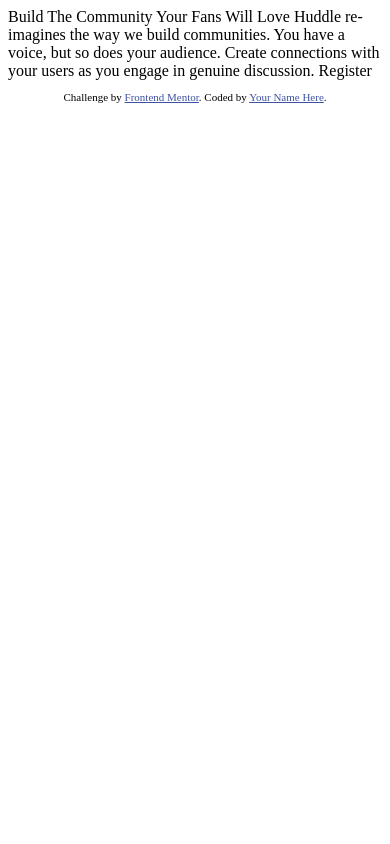
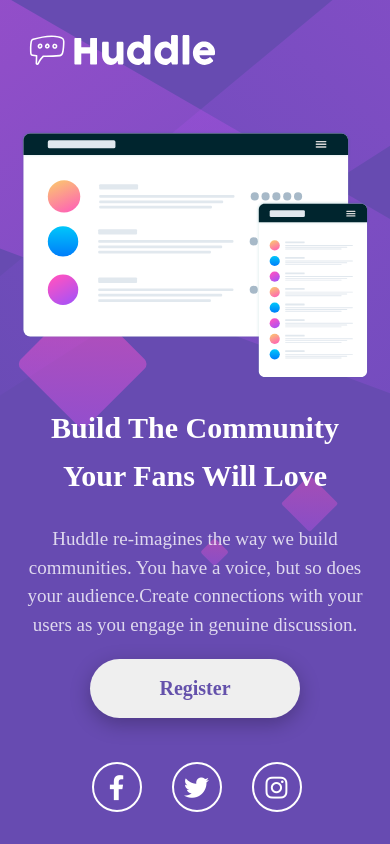
Before and after one commit to Abdullah-Aboalm/challenge-12, a plain HTML site: page index.html in a window 390 px wide. Drawn offline with Linux system fonts and the light colour scheme.

Commit message:
upload files

```diff
--- a/index.html
+++ b/index.html
@@ -5,6 +5,9 @@
   <meta name="viewport" content="width=device-width, initial-scale=1.0"> <!-- displays site properly based on user's device -->
 
   <link rel="icon" type="image/png" sizes="32x32" href="./images/favicon-32x32.png">
+  <link rel="stylesheet" href="normalize.css">
+  <link rel="stylesheet" href="style.css">
+  <link rel="stylesheet" href="https://cdnjs.cloudflare.com/ajax/libs/font-awesome/6.4.2/css/all.min.css" integrity="sha512-z3gLpd7yknf1YoNbCzqRKc4qyor8gaKU1qmn+CShxbuBusANI9QpRohGBreCFkKxLhei6S9CQXFEbbKuqLg0DA==" crossorigin="anonymous" referrerpolicy="no-referrer" />
 
   <title>Frontend Mentor | Huddle landing page with single introductory section</title>
 
@@ -15,19 +18,39 @@
   </style>
 </head>
 <body>
-
-  Build The Community Your Fans Will Love
-
-  Huddle re-imagines the way we build communities. You have a voice, but so does your audience.
-  Create connections with your users as you engage in genuine discussion.
-
-  Register
-
-  <footer>
+  <div class="container">
+    <div class="logo">
+      <img src="./images/logo.svg" alt="logo">
+    </div>
+    <div class="content">
+      <div class="image">
+        <img src="./images/illustration-mockups.svg" alt="">
+      </div>
+      <div class="des">
+        <h1>Build The Community Your Fans Will Love</h1>
+        <p>Huddle re-imagines the way we build communities. You have a voice, but so does your audience.Create connections with your users as you engage in genuine discussion.</p>
+        <button>Register</button>
+      </div>
+    </div>
+    <div class="social">
+      <div class="links">
+        <div class="face">
+          <i class="fa-brands fa-facebook-f"></i>
+        </div>
+        <div class="x">
+          <i class="fa-brands fa-twitter"></i>
+        </div>
+        <div class="ins">
+          <i class="fa-brands fa-instagram"></i>
+        </div>
+      </div>
+    </div>
+  </div>
+  <!-- <footer>
     <p class="attribution">
       Challenge by <a href="https://www.frontendmentor.io?ref=challenge" target="_blank">Frontend Mentor</a>.
       Coded by <a href="#">Your Name Here</a>.
     </p>
-  </footer>
+  </footer> -->
 </body>
 </html>
--- a/style.css
+++ b/style.css
@@ -0,0 +1,189 @@
+/* start global rules */
+
+* {
+    -webkit-box-sizing: border-box;
+    -moz-box-sizing: border-box;
+    -o-box-sizing: border-box;
+    box-sizing: border-box;
+    margin: 0;
+    padding: 0;
+}
+
+html {
+    scroll-behavior: smooth;
+}
+
+body {
+    background-color: #674bb1;
+}
+
+/* end global rules */
+
+.container {
+    height: 100vh;
+    width: 1350px;
+    margin-left: auto;
+    margin-right: auto;
+    background-image: url(./images/bg-desktop.svg);
+    background-repeat: no-repeat;
+    background-size: cover;
+    background-position: -75px -60px;
+}
+
+.logo {
+    width: 100%;
+    height: 100px;
+    display: flex;
+    align-items: center;
+}
+
+.logo img {
+    width: 200px;
+}
+
+.content {
+    margin-top: 50px;
+    display: flex;
+    justify-content: space-between;
+
+}
+
+.content .image {
+    width: 50%;
+
+}
+
+.content .image img {
+    width: 100%;
+}
+
+.content .des {
+    width: 45%;
+}
+
+.content .des h1 {
+    color: white;
+    font-size: 52px;
+    line-height: 1.3;
+    font-weight: bold;
+    margin-bottom: 25px;
+}
+
+.content .des p {
+    color: rgba(255, 255, 255, 0.789);
+    line-height: 1.5;
+    font-size: 19px;
+}
+
+.content .des button {
+    margin-top: 20px;
+    padding: 18px;
+    width: 38%;
+    border-radius: 50px;
+    border: none;
+    box-shadow: 0px 6px 20px 0px #00000042;
+    color: #6451ab;
+    font-weight: bold;
+    font-size: 20px;
+    cursor: pointer;
+}
+
+.social {
+    width: 100%;
+    margin-top: 19px;
+    height: 100px;
+    display: flex;
+    justify-content: flex-end;
+}
+
+.social .links {
+    width: 30%;
+    height: 100%;
+    display: flex;
+    align-items: center;
+    justify-content: flex-end;
+}
+
+.face,
+.x,
+.ins{
+    border: 2px solid white;
+    border-radius: 50%;
+    width: 50px;
+    height: 50px;
+    display: flex;
+    justify-content: center;
+    align-items: center;
+    margin-left: 30px;
+}
+
+.social .links i {
+    color: white;
+    font-size: 25px;
+}
+
+@media (max-width: 767px) {
+
+    body {
+        background-image: url(./images/bg-mobile.svg);
+        background-repeat: no-repeat;
+        background-size: cover;
+        background-position: -60px -270px;
+    }
+
+    .container {
+        width: 350px;
+        height: 100%;
+        background-image: none;
+    }
+
+    .content {
+        flex-direction: column;
+        text-align: center;
+        margin-top: 30px;
+    }
+
+    .content .image {
+        width: 100%;
+        height: 50%;
+    }
+
+    .content .image img {
+        width: 100%;
+    }
+
+    .content .des {
+        width: 100%;
+        height: 50%;
+    }
+
+    .content .des h1 {
+        font-size: 30px;
+        line-height: 1.6;
+    }
+
+    .content .des p {
+        font: 17px;
+    }
+
+    .content .des button {
+        width: 60%;
+    }
+
+    .social {
+        justify-content: center;
+    }
+
+    .social .links {
+        width: 100%;
+        justify-content: center;
+        margin-right: 27px;
+    }
+
+    .face,
+    .x,
+    .ins{
+        padding: 20px;
+    }
+
+}
```
Also changed, not shown: all.min.css (added), webfonts/fa-brands-400.ttf (added), webfonts/fa-brands-400.woff2 (added), webfonts/fa-regular-400.ttf (added), webfonts/fa-regular-400.woff2 (added), webfonts/fa-solid-900.ttf (added), webfonts/fa-solid-900.woff2 (added), webfonts/fa-v4compatibility.ttf (added), webfonts/fa-v4compatibility.woff2 (added).
